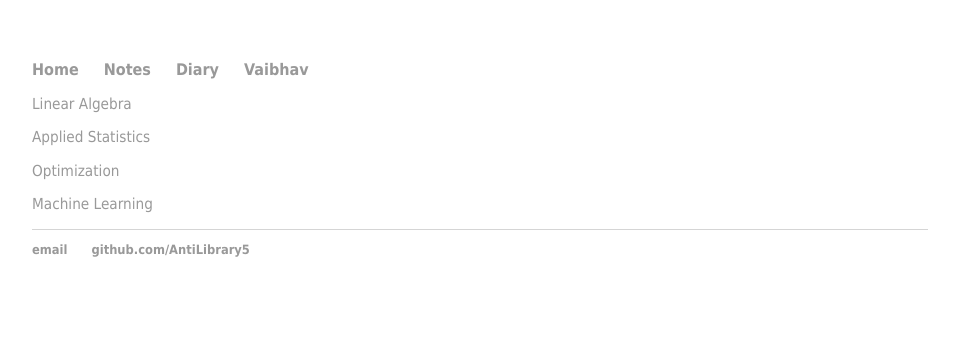
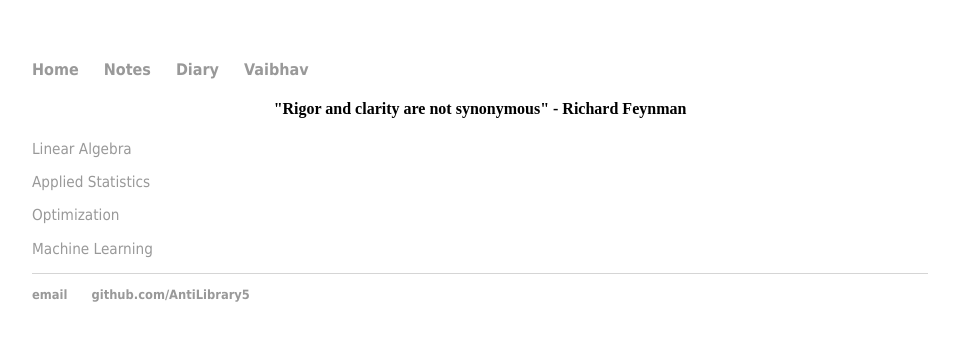
Before and after one commit to AntiLibrary5/AntiLibrary5.github.io, a Jekyll site: the page built from notes/index.html, in a window 1280 px wide. Shown: the top 341 px of the page, without its empty margins (160-1119 px from the left). Built offline with Jekyll 4.4.1, drawn with Linux system fonts in a browser that asks for light colours.

Commit message:
Update index.html

```diff
--- a/notes/index.html
+++ b/notes/index.html
@@ -2,6 +2,7 @@
 layout: default
 title: Vaibhav Arora, theboxtroll
 ---
+<h4 align="center">"Rigor and clarity are not synonymous" - Richard Feynman</h4>
 <div class="blurb">
   <p><a href="/notes/linear_algebra/linear_algebra.html">Linear Algebra</a></p>
   <p><a href="/notes/statistics.html">Applied Statistics</a></p>
```
